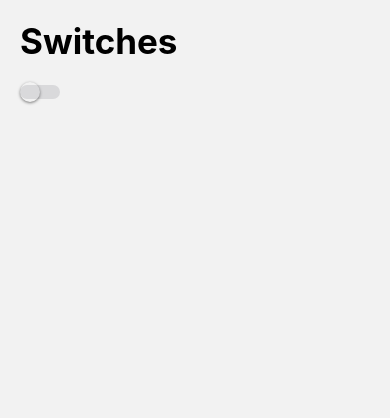
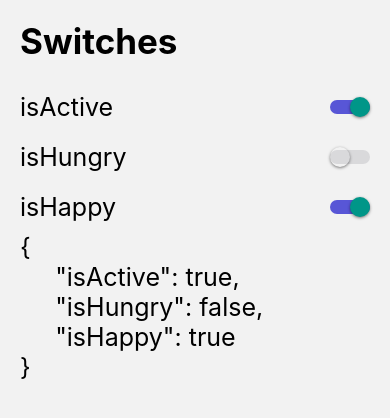
Before and after one commit to alemosmusi/rncomponent, a React Native app: screen /SwitchScreen in a window 390 px wide. Shown: the top 418 px of the page. Built offline with nearby package versions, Linux system fonts and the light colour scheme.

Commit message:
terminado switch reutilizables

```diff
--- /dev/null
+++ b/src/components/CustomSwitch.tsx
@@ -0,0 +1,37 @@
+import React, { useState } from 'react';
+import {Platform, Switch, Text, View} from 'react-native';
+
+interface Props {
+  isOn: boolean;
+  onChange: (value: boolean) => void;
+}
+
+const CustomSwtich = ({isOn, onChange}: Props) => {
+
+
+    const [isEnabled, setIsEnabled] = useState(isOn)
+
+
+
+
+
+     const toggleSwitch = () => {
+        setIsEnabled(!isEnabled);
+        onChange(!isEnabled)
+    }
+
+
+
+  return (
+    <Switch
+      trackColor={{false: '#D9D9DB', true: '#5856D6'}}
+      // thumbColor={isEnabled ? '#5856D6' : '#f4f3f4'}
+      thumbColor={Platform.OS === 'android' ? '#5856D6' : ''}
+      // ios_backgroundColor="#3e3e3e"
+      onValueChange={toggleSwitch}
+      value={isEnabled}
+    />
+  );
+};
+
+export default CustomSwtich;
--- a/src/components/FlatListMenuItem.tsx
+++ b/src/components/FlatListMenuItem.tsx
@@ -23,7 +23,7 @@
        <View style={styles.container}>
         <Icon
          name={menuItem.icon}
-         color='gray'
+         color='#5856D6'
          size={23}
         />
        <Text style={styles.itemText}>
@@ -32,7 +32,7 @@
        <View style={styles.flechaDerecha}/>
        <Icon
          name='chevron-forward-outline'
-         color='gray'
+         color='#5856D6'
          size={23}
         />
      </View>
--- a/src/screens/SwitchScreen.tsx
+++ b/src/screens/SwitchScreen.tsx
@@ -1,12 +1,29 @@
 import React, { useState } from 'react'
-import { Platform, Switch, Text, View } from 'react-native'
+import { Platform, StyleSheet, Switch, Text, View } from 'react-native'
 import HeaderTitle from '../components/HeaderTitle';
+import CustomSwtich from '../components/CustomSwitch';
 
 const SwitchScreen = () => {
 
 
-    const [isEnabled, setIsEnabled] = useState(false);
-  const toggleSwitch = () => setIsEnabled(!isEnabled);
+    const [state, setState] = useState({
+        isActive: true,
+        isHungry: false,
+        isHappy: true
+    })
+
+    const {isActive,
+        isHungry,
+        isHappy} = state
+
+    const onChange = (value: boolean, field: string) =>{
+        setState({
+            ...state,
+            [field]:value
+        })
+    }
+
+
 
 
 
@@ -17,17 +34,40 @@
 
 
 
+        <View style={styles.switchRow}>
+            <Text style={styles.switchText}>isActive</Text>
+            <CustomSwtich isOn={isActive} onChange={(value) => onChange( value, 'isActive')}/>
+        </View>
+        <View style={styles.switchRow}>
+            <Text style={styles.switchText}>isHungry</Text>
+            <CustomSwtich isOn={isHungry} onChange={(value) => onChange( value, 'isHungry')}/>
+        </View>
+        <View style={styles.switchRow}>
+            <Text style={styles.switchText}>isHappy</Text>
+            <CustomSwtich isOn={isHappy} onChange={(value) => onChange( value, 'isHappy')}/>
+        </View>
 
-           <Switch
-                trackColor={{false: '#D9D9DB', true: '#5856D6'}}
-                // thumbColor={isEnabled ? '#5856D6' : '#f4f3f4'}
-                thumbColor={(Platform.OS === 'android') ? '#5856D6' : ''}
-                // ios_backgroundColor="#3e3e3e"
-                onValueChange={toggleSwitch}
-                value={isEnabled}
-            />
+
+
+
+        <Text style={styles.switchText}>
+            {JSON.stringify(state, null, 5)}
+        </Text>
+
        </View>
 )
 }
 
+const styles = StyleSheet.create({
+    switchText:{
+        fontSize: 25
+    },
+    switchRow:{
+        flexDirection: 'row',
+        justifyContent: 'space-between',
+        alignItems: 'center',
+        marginVertical: 10
+    }
+});
+
 export default SwitchScreen
```
